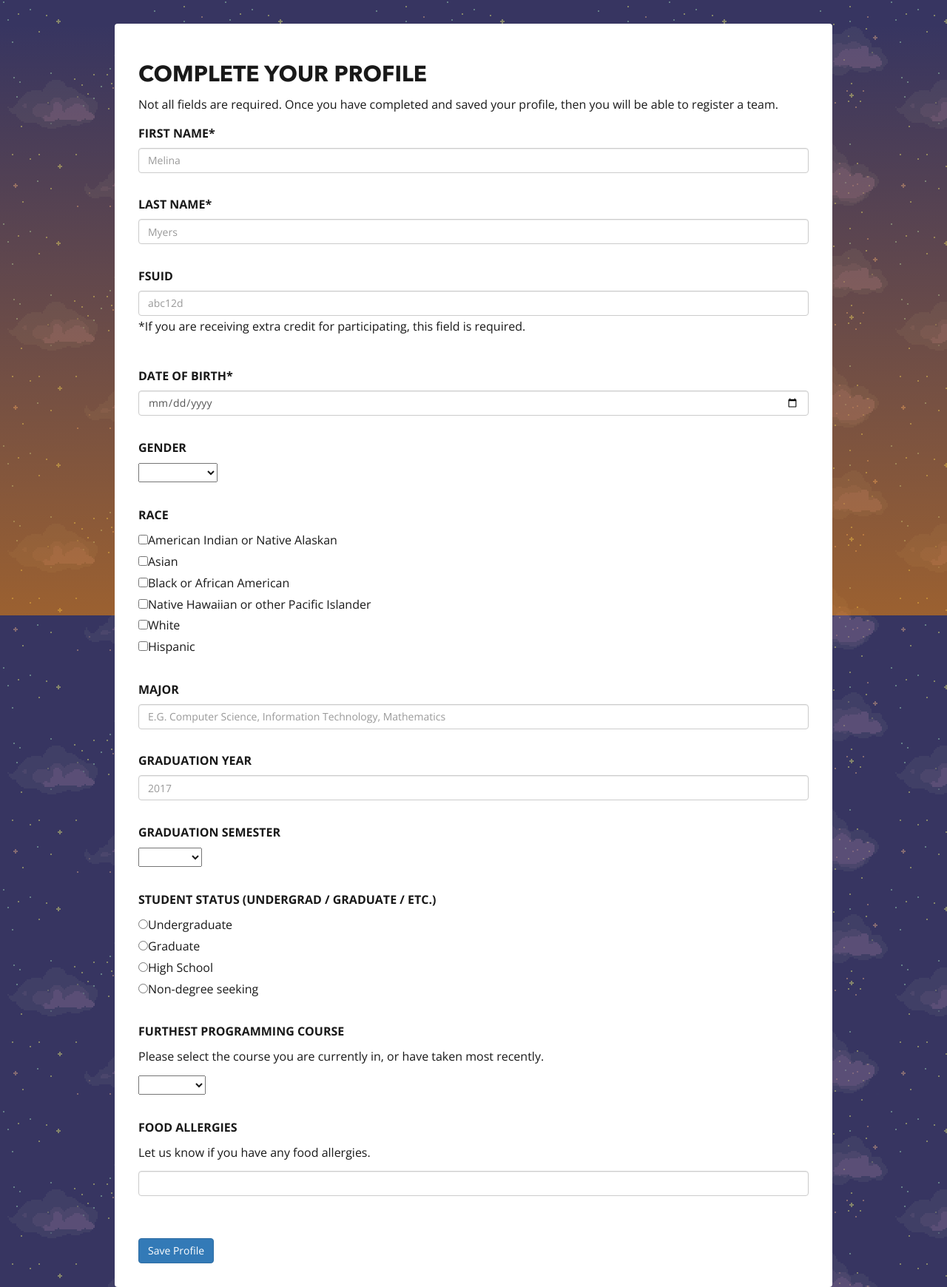
After one commit to FSU-ACM/Contest-Server, a Python web app: template app/templates/profile.html in a window 1280 px wide. The commit adds this page. Shown: the whole page at 74% size. Run offline with Jinja, Linux system fonts and the light colour scheme; the template is opened without the code that fills it, so the values that code supplies are empty; some libraries are stand-ins or nearby versions.

Commit message:
Adds corrections to register/login/profile screens.

```diff
--- /dev/null
+++ b/app/templates/profile.html
@@ -0,0 +1,132 @@
+{% extends "page.html" %}
+{% block content %}
+
+<div class="container form-container">
+
+  {% if error %}
+  <div class="alert alert-danger" role="alert">
+    <strong>Houston, we have a problem:</strong>
+    {{ error }}
+  </div>
+  {% endif %}
+
+  {% if success %}
+  <div class="alert alert-success" role="alert">
+    <strong>Mission accomplished!</strong>
+    {{ success }}
+  </div>
+  {% endif %}
+
+
+  <h2>Complete Your Profile</h2>
+  <p>
+    Not all fields are required. Once you have completed and saved your profile,
+    then you will be able to register a team.
+  </p>
+
+    <form action="{{ url_for('profile') }}" method=post class='form-horizontal'>
+
+      <label for="register-firstname">First Name*</label>
+      <input type="text" class="form-control" id="register-firstname" name=firstname placeholder="Melina" required>
+      <br/>
+
+      <label for="register-lastname">Last Name*</label>
+      <input type="text" class="form-control" id="register-lastname" name=lastname placeholder="Myers" required>
+      <br/>
+
+      <label for="register-fsuid">FSUID</label>
+      <input type="number" class="form-control" id="register-fsuid" name=fsuid min="1" placeholder="abc12d">
+      <p>*If you are receiving extra credit for participating, this field is required.</p>
+      <br/>
+
+      <label for="register-dob">Date of Birth*</label>
+      <input type="date" class="form-control" id="register-dob" name=dob min="1" required>
+      <br/>
+
+      <label for="register-gender">Gender</label><br/>
+      <select name="gender" id="register-gender">
+        <option value=""></option>
+        <option value="Male">Male</option>
+        <option value="Female">Female</option>
+        <option value="Non-Binary">Non-Binary</option>
+      </select>
+      <br/>
+      <br/>
+
+      <label for="register-race">Race</label><br/>
+      <!-- <div style='overflow:scroll;width:300px;height:200px;block'> -->
+        <input type="checkbox" id="register-race" name=race value="American Indian or Native Alaskan">American Indian or Native Alaskan</input><br/>
+        <input type="checkbox" id="register-race" name=race value="Asian">Asian</input><br/>
+        <input type="checkbox" id="register-race" name=race value="Black or African American">Black or African American</input> <br/>
+        <input type="checkbox" id="register-race" name=race value="Native Hawaiian or other Pacific Islander">Native Hawaiian or other Pacific Islander</input> <br/>
+        <input type="checkbox" id="register-race" name=race value="White">White</input><br/>
+        <input type="checkbox" id="register-race" name=race value="Hispanic">Hispanic</input><br/>
+      <!-- </div> -->
+      <br/>
+
+      <label for="register-major">Major</label>
+      <input type="text"
+        class="form-control"
+        id="register-major"
+        name=major
+        style="text-transform:capitalize"
+        placeholder="e.g. Computer Science, Information Technology, Mathematics"
+        required>
+      <br/>
+
+      <label for="register-gradyear">Graduation Year</label>
+      <input type="number"
+        class="form-control"
+        id="register-gradyear"
+        name=gradyear
+        min="2000"
+        max="2030"
+        placeholder="2017">
+      <br/>
+
+      <label for="register-gradterm">Graduation Semester</label><br/>
+      <select name="gradterm" id="register-gradterm">
+        <option value=""></option>
+        <option value="Spring">Spring</option>
+        <option value="Summer">Summer</option>
+        <option value="Fall">Fall</option>
+      </select>
+      <br/>
+      <br/>
+
+      <label for="register-degree">Student Status (Undergrad / Graduate / etc.)</label><br />
+      <input type="radio" id="register-degree" name=degree value="undergraduate">Undergraduate</input><br />
+      <input type="radio" id="register-degree" name=degree value="graduate">Graduate</input><br />
+      <input type="radio" id="register-degree" name=degree value="highschool">High School</input><br />
+      <input type="radio" id="register-degree" name=degree value="nondegree">Non-degree seeking</input><br />
+      <br/>
+
+      <label for="register-advcourses">Furthest Programming Course</label>
+      <p>Please select the course you are currently in, or have taken most recently.</p>
+      <select name="register-advcourses" id="register-advcourses" required>
+        <option value=""></option>
+        <option value="N/A">N/A</option>
+        <option value="COP3014">COP3014</option>
+        <option value="COP3330">COP3330</option>
+        <option value="COP4530">COP4530</option>
+        <option value="COP4531">COP4531</option>
+      </select>
+      <br />
+      <br />
+
+      <label for="register-allergies">Food Allergies</label>
+      <p>Let us know if you have any food allergies.</p>
+      <input type="text" class="form-control" id="register-allergies" name=register-allergies>
+      <br />
+      <br />
+
+
+      <input class="btn btn-primary" type=submit value="Save Profile">
+
+    </form>
+
+  </div>
+
+</div>
+
+{% endblock %}
```
Also changed, not shown: app/templates/login.html (+1 -12 lines), app/templates/register.html (added, +51 -0 lines), app/templates/signup.html (deleted, +0 -99 lines), app/views.py (+23 -17 lines).
